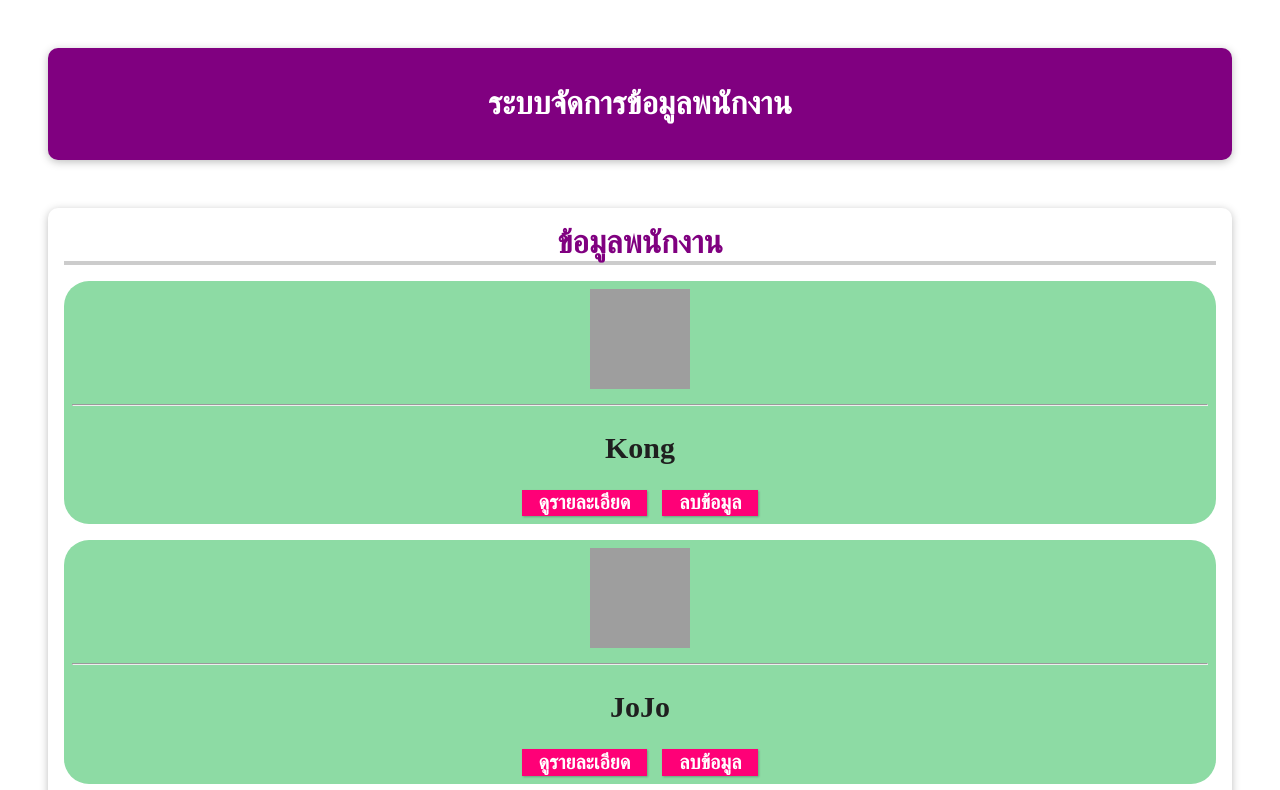
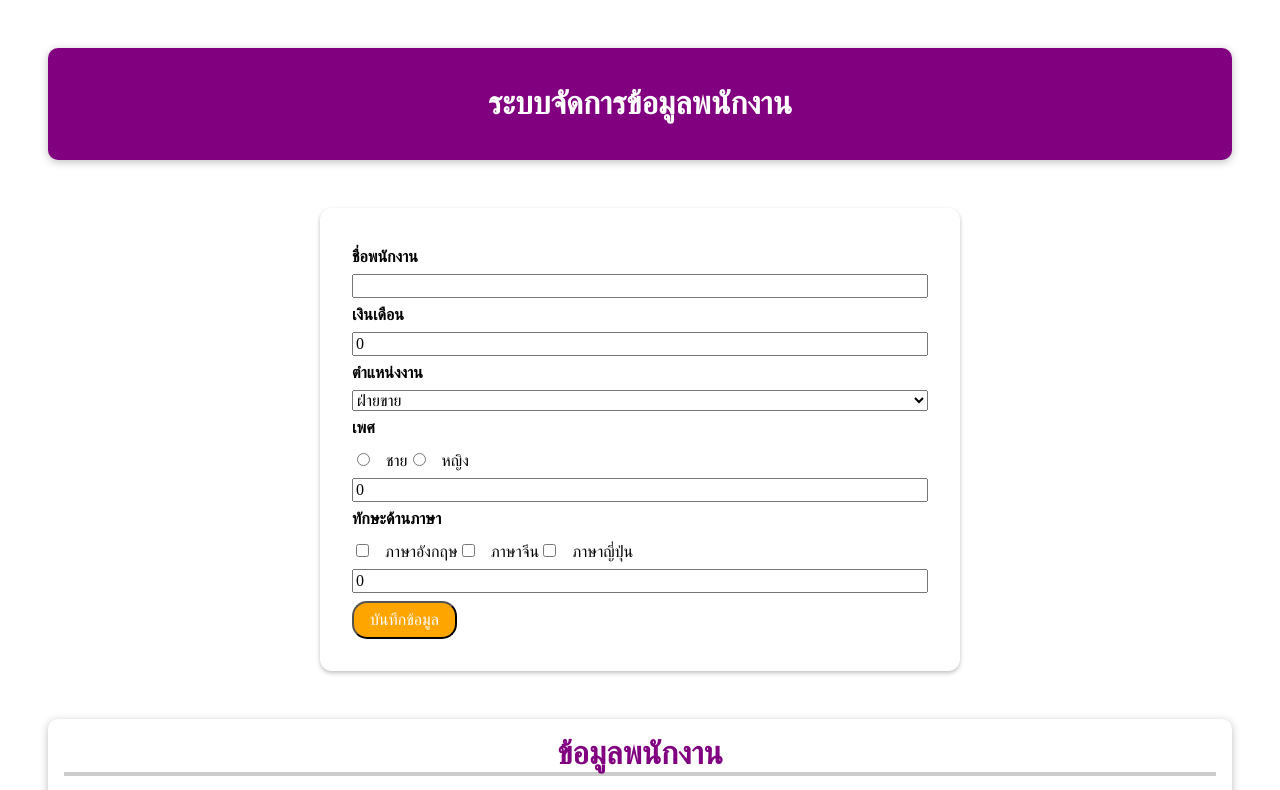
Before and after one commit to Thidtanai/Recap_Knowledge, a Vue app in the folder Kong/JS_Vue/my-app-component/: page / in a window 1280 px wide. Shown: the top 790 px of the page. Built offline with nearby package versions, Linux system fonts and the light colour scheme; grey boxes are pictures that could not be loaded.

Commit message:
Update Vue: Checkbox

```diff
--- a/Kong/JS_Vue/my-app-component/src/App.vue
+++ b/Kong/JS_Vue/my-app-component/src/App.vue
@@ -2,6 +2,7 @@
   <header>
     <h1>ระบบจัดการข้อมูลพนักงาน</h1>
   </header>
+  <FormComponent />
   <section class="employee-content">
     <h2>ข้อมูลพนักงาน</h2>
     <ListData />
@@ -10,10 +11,13 @@
 
 <script>
 import ListData from "./components/ListData.vue";
+import FormComponent from "./components/FormComponent.vue";
+
 export default {
   name: "App",
   components: {
     ListData,
+    FormComponent,
   },
 };
 </script>
--- a/Kong/JS_Vue/my-app-component/src/components/FormComponent.vue
+++ b/Kong/JS_Vue/my-app-component/src/components/FormComponent.vue
@@ -1,7 +1,48 @@
 <template>
-  <div>
-    <h1>{{ message }}</h1>
-  </div>
+  <form @submit.prevent="submitForm">
+    <div class="form-control">
+      <label for="emp-name">ชื่อพนักงาน</label>
+      <input type="text" v-model.trim="employee.name" />
+    </div>
+    <div class="form-control">
+      <label for="salary">เงินเดือน</label>
+      <input type="number" v-model="employee.salary" />
+    </div>
+    <div class="form-control">
+      <label for="department">ตำแหน่งงาน</label>
+      <select name="" id="">
+        <option value="Seller">ฝ่ายขาย</option>
+        <option value="Business">ฝ่ายการเงิน</option>
+        <option value="Programmer">ฝ่ายนักพัฒนา</option>
+        <option value="Graphic Design">ฝ่ายออกแบบ</option>
+      </select>
+    </div>
+    <div class="form-control">
+      <h2>เพศ</h2>
+      <div>
+        <input type="radio" value="ชาย" v-model="employee.gender" />
+        <label for="gender-name">ชาย</label>
+        <input type="radio" value="หญิง" v-model="employee.gender" />
+        <label for="gender-name">หญิง</label>
+      </div>
+      <input type="number" v-model="employee.salary" />
+    </div>
+    <div class="form-control">
+      <h2>ทักษะด้านภาษา</h2>
+      <div>
+        <input type="checkbox" value="ภาษาอังกฤษ" v-model="employee.skill" />
+        <label for="skill">ภาษาอังกฤษ</label>
+        <input type="checkbox" value="ภาษาจีน" v-model="employee.skill" />
+        <label for="skill">ภาษาจีน</label>
+        <input type="checkbox" value="ภาษาญี่ปุ่น" v-model="employee.skill" />
+        <label for="skill">ภาษาญี่ปุ่น</label>
+      </div>
+      <input type="number" v-model="employee.salary" />
+    </div>
+    <div>
+      <button>บันทึกข้อมูล</button>
+    </div>
+  </form>
 </template>
 
 <script>
@@ -9,14 +50,65 @@ export default {
   name: "FormComponent",
   data() {
     return {
-      message: "แบบฟอร์มบันทึกพนักงาน",
+      employee: {
+        name: "",
+        salary: 0,
+        department: "Seller",
+        gender: "",
+        skill: [],
+      },
     };
+  },
+  methods: {
+    submitForm() {
+      this.$emit("form", this.employee);
+    },
   },
 };
 </script>
 
 <style scoped>
-h1 {
-  color: green;
+form {
+  margin: 2rem auto;
+  max-width: 40rem;
+  border-radius: 12px;
+  box-shadow: 0 2px 4px rgba(0, 0, 0, 0.25);
+  padding: 2rem;
+  background: #fff;
+}
+.form-control {
+  margin: 0.5rem 0;
+}
+label {
+  font-weight: bold;
+}
+input,
+select {
+  display: block;
+  width: 100%;
+  font: inherit;
+  margin-top: 0.5rem;
+}
+button {
+  font: inherit;
+  background: orange;
+  color: white;
+  cursor: pointer;
+  padding: 0.5rem 1rem;
+  border-radius: 15px;
+}
+input[type="radio"],
+input[type="checkbox"] {
+  display: inline-block;
+  width: auto;
+  margin-right: 1rem;
+}
+input[type="radio"] + label,
+input[type="checkbox"] + label {
+  font-weight: normal;
+}
+h2 {
+  font-size: 1rem;
+  margin: 0.5rem 0;
 }
 </style>
```
